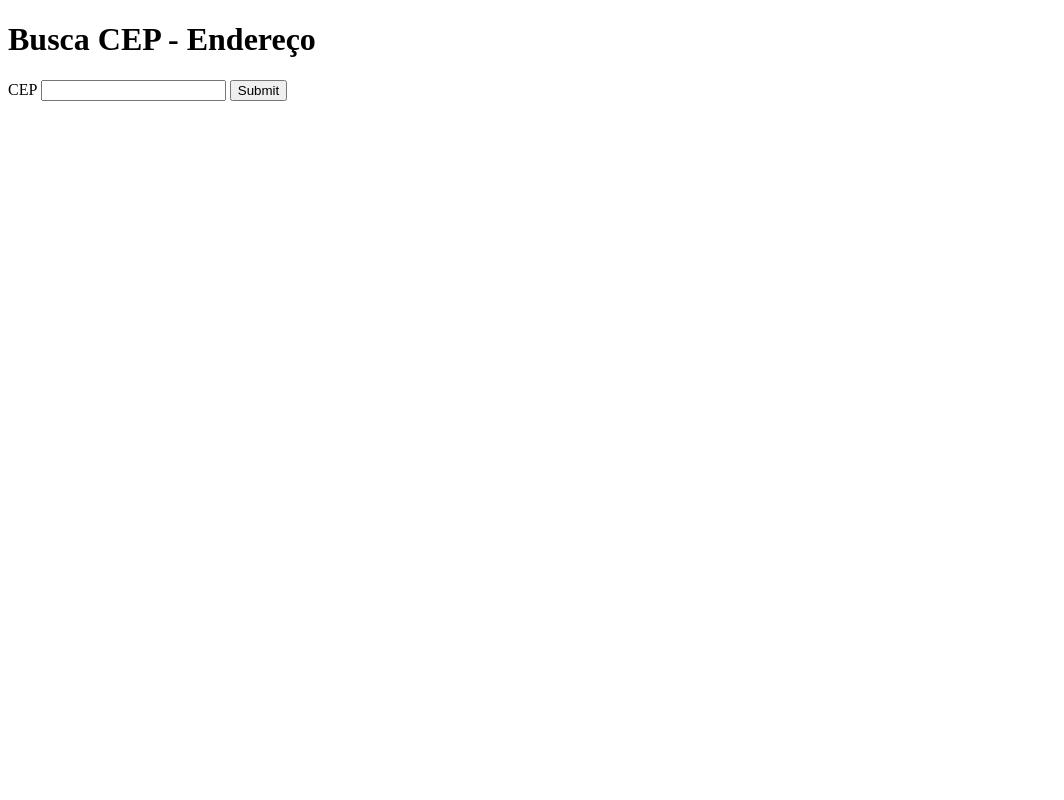
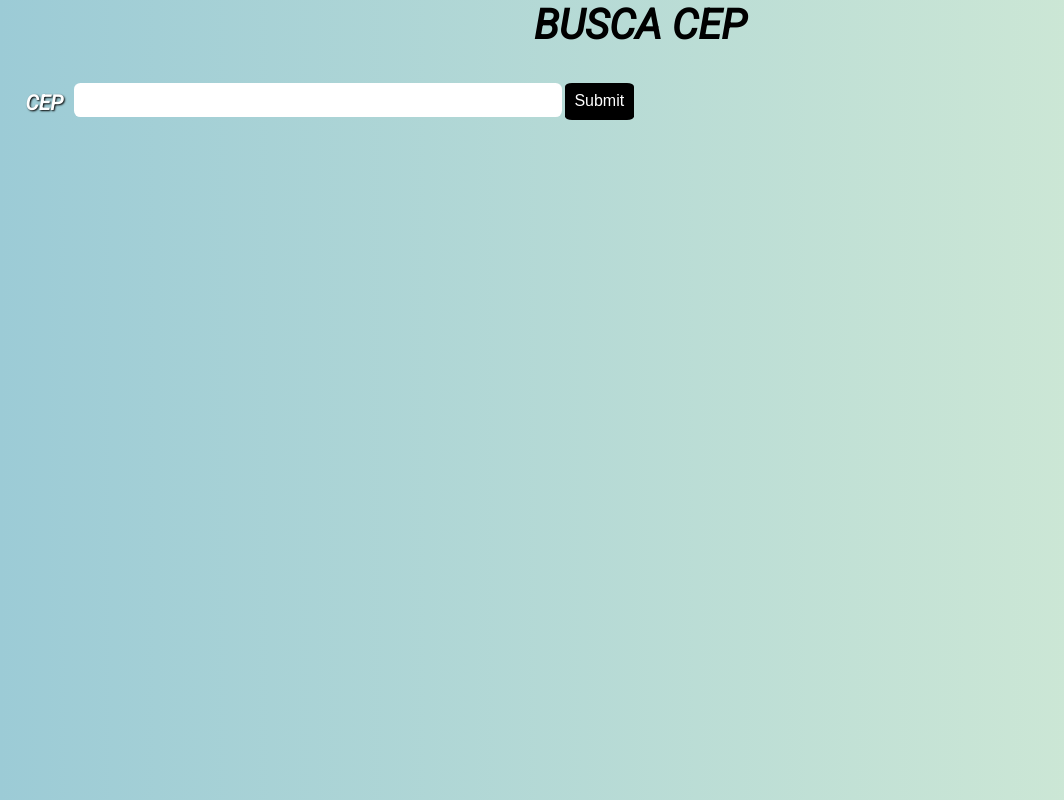
Before and after one commit to carvalho57/Busca_CEP, a plain HTML site: page app/index.html in a window 1280 px wide. Shown: the whole page, without its empty margins (0-1064 px from the left). Drawn offline with Linux system fonts and the light colour scheme.

Commit message:
Adicionando estilo

```diff
--- /dev/null
+++ b/app/css/style.css
@@ -0,0 +1,100 @@
+* {
+    margin: 0;
+    padding: 0;
+    box-sizing: border-box;
+}
+body {
+    font-family: 'Roboto', sans-serif;
+    background: #9ccbd6;  /* fallback for old browsers */
+    background: -webkit-linear-gradient(to right, #9ccbd6, #d5ecd5);  /* Chrome 10-25, Safari 5.1-6 */
+    background: linear-gradient(to right, #9ccbd6, #d5ecd5); /* W3C, IE 10+/ Edge, Firefox 16+, Chrome 26+, Opera 12+, Safari 7+ */
+    color: #000;
+}
+header {
+    font-size: 1.3rem;
+    text-align: center;
+    margin-bottom: 1rem;
+}
+header h1 {
+    text-transform: uppercase;
+}
+.container {
+    display: flex;
+    width:100%;
+}
+.form {
+    display: flex;
+    padding: 1rem;
+    width: 70%;
+    color: white;
+}
+.form .search {
+    display: flex;
+    width:70%;
+    align-items: flex-start;
+}
+.form .search label {
+    font-size: 1.3rem;
+    align-self: flex-start;
+    padding: 0.6rem;
+    font-weight: bold;
+    text-shadow: 1px 1px 2px black;
+}
+.form .search input {
+    width: 100%;
+    margin: 0.1rem;
+    border-radius: 0.4rem;
+    border: 0;
+    outline: none;
+    padding: 0.6rem;
+}
+
+.form .button {
+    display: flex;
+    align-items: flex-start;
+    width: 10%;
+
+}
+.form .button button {
+    padding: 0.6rem;
+    margin: 0.1rem;
+    border:0;
+    border-radius: 10%;
+    background-color: black;
+    color:white;
+    font-size: 1rem;
+    transition: all 0.3s ease;
+}
+.form .button button:hover {
+    background-color: white;
+    color: black;
+}
+
+.cep-content {
+    padding:1rem;
+    width:40%;
+    color: black;
+    font-size: 1.2rem;
+}
+
+.cep-content dt {
+    font-weight: bold;;
+}
+.cep-content dd,dl {
+    margin-bottom: 0.3rem;
+    margin-left: 0.5rem;;
+}
+
+@media (max-width: 800px) {
+    .container {
+        flex-direction: column;
+    }
+    .form {
+        width: 100%;
+    }
+    .cep-content {
+        width: 100%;
+        padding: 1rem;
+    }
+
+}
--- a/app/index.html
+++ b/app/index.html
@@ -3,19 +3,29 @@
     <head>
         <meta charset="utf-8">
         <meta name="viewport" content="width=device-width, initial-scale=1.0">
-        <title>Index</title>
+        <title>Busca CEP</title>
+        <link href="https://fonts.googleapis.com/css2?family=Roboto:ital@1&display=swap" rel="stylesheet">
+        <link href="css/style.css" rel="stylesheet">
     </head>
     <body>
-        <h1>Busca CEP - Endereço</h1>
-        <form method="GET">
+        <header>
+            <h1>Busca Cep</h1>
+        </header>
+        <main class="container">
+            <form method="GET" class="form">
+                <div class="search">
                     <label for="input">CEP</label>
                     <input data-js="input" id="input" type="text">
+                </div>
+                <div class="button">
                     <button data-js="button" type="submit" >Submit</button>
+                </div>
             </form>
-        <div>
+            <div class="cep-content">
                 <p data-js="staterequest"></p>
                 <dl data-js="address"></dl>
             </div>
+        </main>
         <script src="js/DOM.js"></script>
         <script src="js/app.js"></script>
     </body>
--- a/app/js/app.js
+++ b/app/js/app.js
@@ -1,12 +1,6 @@
 (function(doc) {
     'use strict';
-    /*
-    [X] Captura do dado e fazer tratamento
-    [] Montar a requisição
-    [] Adicionar funcoes callback para lidar com a resposta
-    [] Adicionar os dados no HTML
 
-    */
 
     function getInputValue() {
       return new DOM('[data-js="input"]').getValue();
```
Also changed, not shown: 1 other file. Lines whose indentation alone changed are shown as unchanged.
